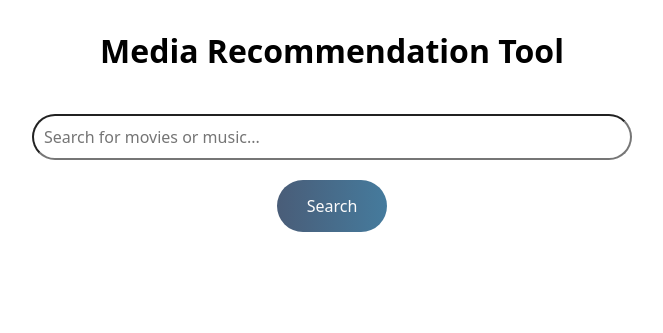
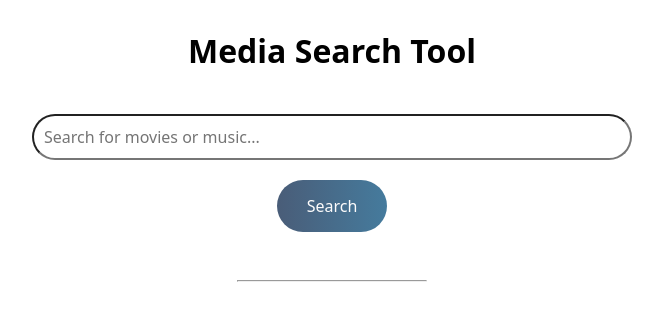
Before and after one commit to derekjohnson7/Recommendation_tool, a plain HTML site: page index.html in a window 1280 px wide. Shown: the whole page, without its empty margins (308-971 px from the left). Drawn offline with Linux system fonts and the light colour scheme.

Commit message:
changed title

```diff
--- a/index.html
+++ b/index.html
@@ -3,18 +3,19 @@
 <head>
     <meta charset="UTF-8">
     <meta name="viewport" content="width=device-width, initial-scale=1.0">
-    <title>Media Recommendation Tool</title>
+    <title>Media Search Tool</title>
     <link rel="stylesheet" href="static/style.css">
 </head>
 <body>
 
     <div id="app">
-        <h1>Media Recommendation Tool</h1>
+        <h1>Media Search Tool</h1>
         <input type="text" id="search" placeholder="Search for movies or music...">
         <button id="searchButton">Search</button>
         <div id="results">
             <!-- Container for movie results -->
             <div id="movie-results"></div>
+            <hr>
             <!-- Container for music results -->
             <div id="music-results"></div>
         </div>
```
